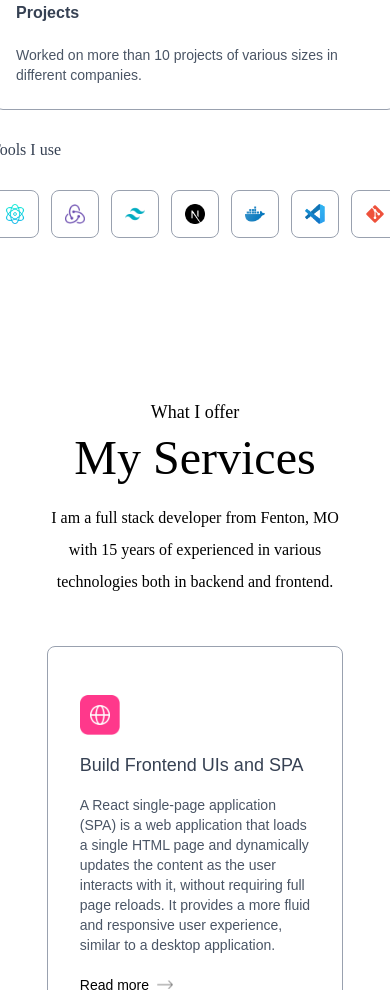
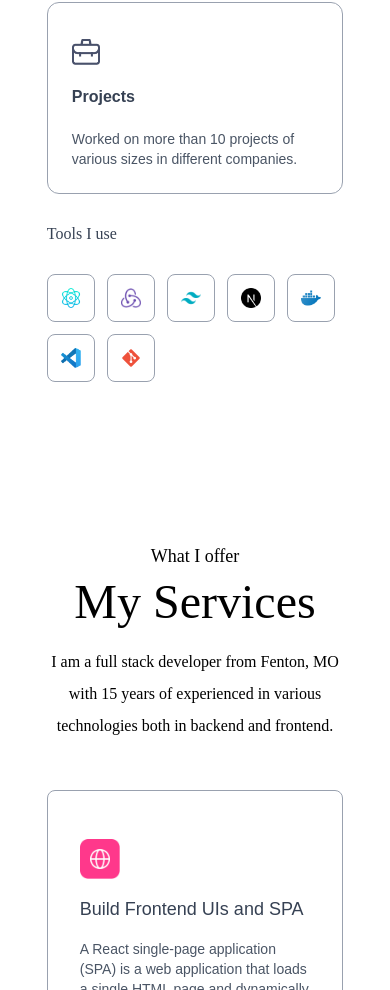
Before and after one commit to tbattur22/portfolio, a Next.js app: page / in a window 390 px wide. Shown: the part 2097-3087 px from the top of the page. Built offline with nearby package versions, Linux system fonts and the light colour scheme; a web font is replaced by a local one.

Commit message:
Fixed screen off issue for smaller screen by adding flex-wrap for tools I use.

```diff
--- a/app/components/About.jsx
+++ b/app/components/About.jsx
@@ -28,9 +28,9 @@ const About = ({isDarkMode}) => {
             initial={{opacity: 0}}
             whileInView={{opacity: 1}}
             transition={{duration: 0.8}}
-
             className='flex w-full flex-col lg:flex-row items-center
             gap-20 my-20'>
+
             <motion.div
             initial={{opacity: 0, scale: 0.9}}
             whileInView={{opacity: 1, scale: 1}}
@@ -40,6 +40,7 @@ const About = ({isDarkMode}) => {
                 <Image src={assets.my_photo} alt='user' className='w-full
                 rounded-3xl'/>
             </motion.div>
+
             <motion.div
                 initial={{opacity: 0}}
                 whileInView={{opacity: 1}}
@@ -89,7 +90,7 @@ const About = ({isDarkMode}) => {
                     whileInView={{opacity: 1}}
                     transition={{duration: 1.5, delay: 0.6}}
 
-                className='flex items-center gap-3 sm:gap-5'>
+                    className='flex flex-wrap items-center gap-3 sm:gap-5'>
                     {toolsData.map(({icon, tooltip}, i) => (
                         <motion.li
                         whileHover={{ scale: 1.1}}
```
Lines whose indentation alone changed are shown as unchanged.
